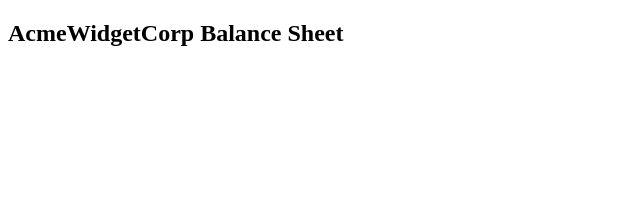
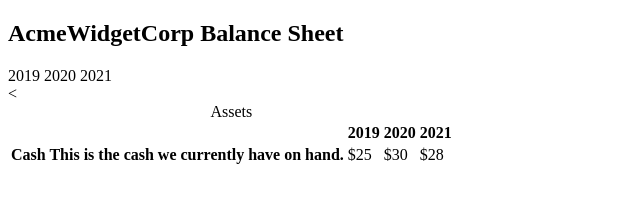
Before and after one commit to AbuTalha3/Balance-Sheet---FCC, a plain HTML site: page index.html in a window 1280 px wide. Shown: the whole page, without its empty margins (0-640 px from the left). Drawn offline with Linux system fonts and the light colour scheme.

Commit message:
Amend html table

```diff
--- a/index.html
+++ b/index.html
@@ -15,11 +15,41 @@
             <span>Balance Sheet</span>
           </span>
         </h1>
-<div class="years" aria-hidden:true>
-  <span class="year"></span>
-  <span class="year"></span>
-  <span class="year"></span>
-</div>
+        <div id="years" aria-hidden="true">
+          <span class="year">2019</span>
+          <span class="year">2020</span>
+          <span class="year">2021</span>
+        </div>
+        <div class="table-wrap">
+          <table>
+            <caption>Assets</caption>
+            <thead>
+              <tr>
+                <td></td>
+                <th>
+                  <span class="sr-only year">2019</span>
+                </th>
+                <th><span class="sr-only year">2020</span></th>
+                <<th class="current"><span class="sr-only year">2021</span></th>
+              </tr>
+            </thead>
+            <tbody>
+              <tr class="data">
+                <th>Cash <span class="description">This is the cash we currently have on hand.</span></th>
+                <td>$25</td>
+                <td>$30</td>
+                <td class="current">$28</td>
+              </tr>
+              <tr class="data"></tr>
+              <tr class="data"></tr>
+              <tr class="total"></tr>
+            </tbody>
+          </table>
+          <table>
+          </table>
+          <table>
+          </table>
+        </div>
       </section>
     </main>
   </body>
```
